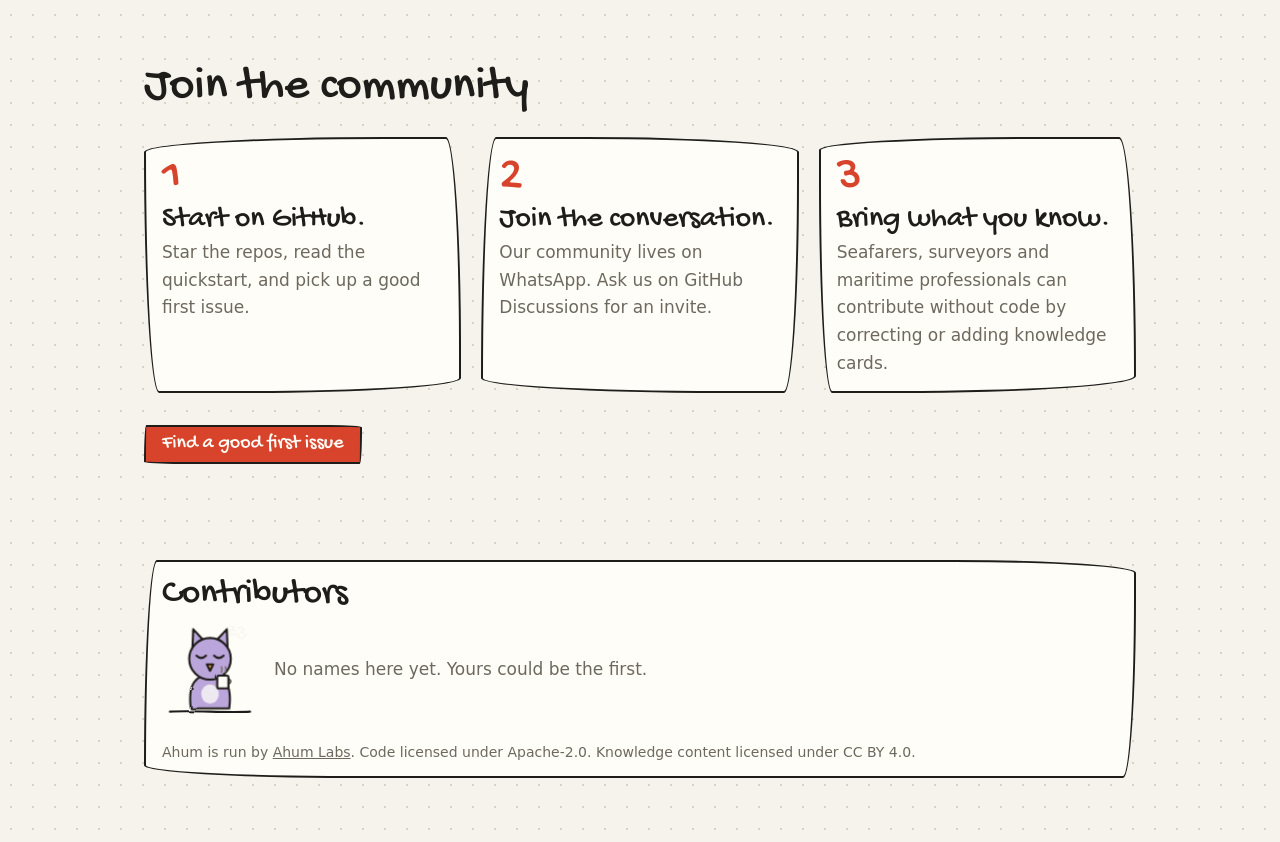
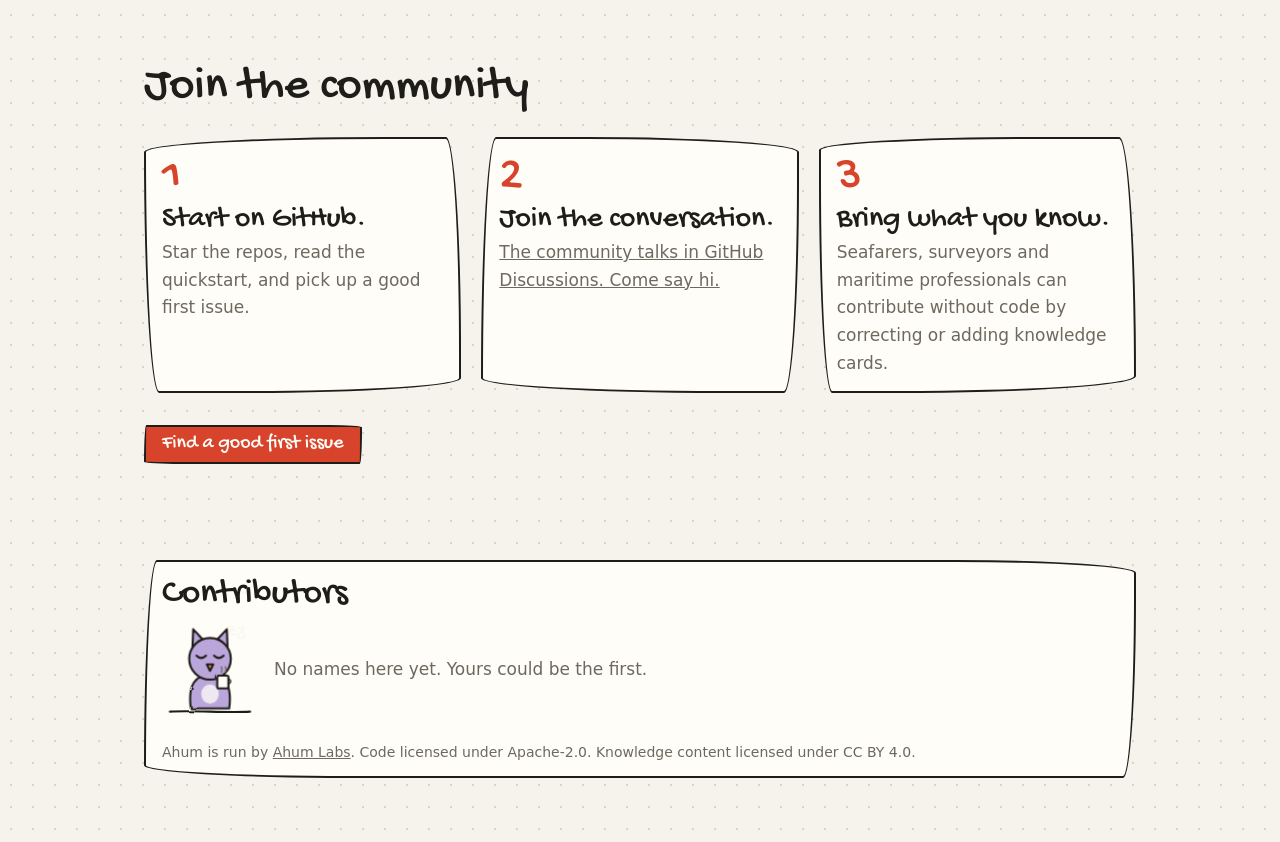
Before and after one commit to AhumLabs-Pvt-Ltd/community-site, a React (Vite) app: page / in a window 1280 px wide. Shown: the part 2460-3302 px from the top of the page. Built offline with nearby package versions, Linux system fonts and the light colour scheme; a web font is replaced by a local one.

Commit message:
Join: point 'Join the conversation' to GitHub Discussions (#7)
* Point 'Join the conversation' to GitHub Discussions (#3)

* Render GitHub Discussions step as a link (#3)

```diff
--- a/src/content.js
+++ b/src/content.js
@@ -71,7 +71,8 @@ export const join = {
     },
     {
       title: "Join the conversation.",
-      body: "Our community lives on WhatsApp. Ask us on GitHub Discussions for an invite.",
+      body: "The community talks in GitHub Discussions. Come say hi.",
+      href: "https://github.com/AhumLabs-Pvt-Ltd/.github/discussions",
     },
     {
       title: "Bring what you know.",
--- a/src/sections/Join.jsx
+++ b/src/sections/Join.jsx
@@ -14,7 +14,13 @@ export default function Join() {
               {i + 1}
             </span>
             <h3 className="text-3xl">{step.title}</h3>
-            <p className="mt-1 text-muted">{step.body}</p>
+            {step.href ? (
+              <a href={step.href} className="mt-1 block text-muted underline">
+                {step.body}
+              </a>
+            ) : (
+              <p className="mt-1 text-muted">{step.body}</p>
+            )}
           </li>
         ))}
       </ol>
```
